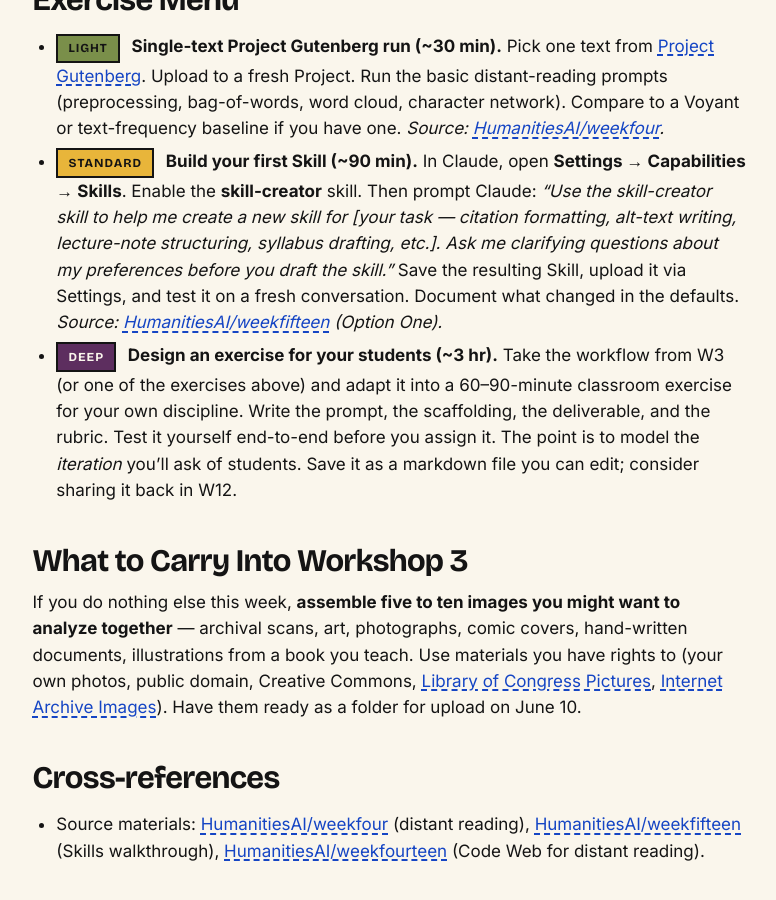
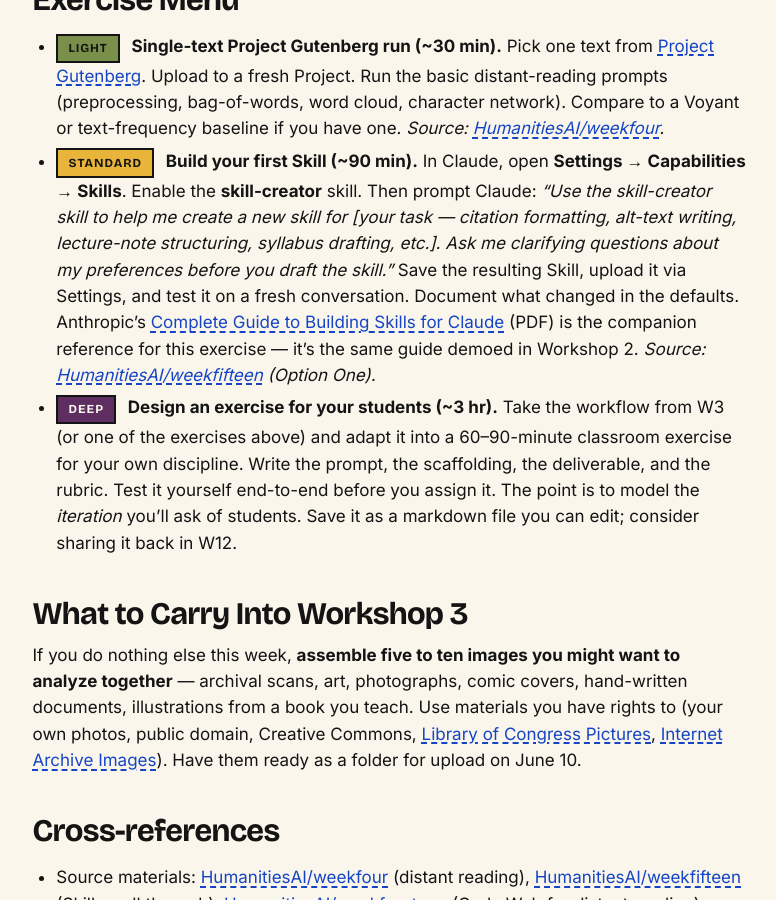
Before and after one commit to AMSUCF/NEH_AI_DH, a Jekyll site: the page built from weeks/week-04.md, in a window 1280 px wide and 900 px high, scrolled down 1455 px. Shown: the whole window, without its empty margins (89-865 px from the left). Built offline with Jekyll 4.4.1, drawn with Linux system fonts in a browser that asks for light colours.

Commit message:
Reflect Skills demo in Part 2 divider and Week 4 page
Deck: retitle the Part 2 section divider "Live demos: Projects and
Skills" and rework its lead to cover both the corpus walk and the Skill.

Week 4 async: link Anthropic's Complete Guide to Building Skills for
Claude in the "Build your first Skill" exercise, noting it's the same
guide demoed in Workshop 2.

Co-Authored-By: Claude Opus 4.7 (1M context) <noreply@anthropic.com>

```diff
--- a/slides/_tools/manifests/w03.json
+++ b/slides/_tools/manifests/w03.json
@@ -443,8 +443,8 @@
       "id": "claude-projects",
       "layout": "section",
       "kicker": "Part 2",
-      "title": "Live demo: Claude Projects",
-      "lead": "A small corpus I have not opened before. We walk: preprocessing → bag-of-words → key phrases → comparative passages → thematic network.",
+      "title": "Live demos: Projects and Skills",
+      "lead": "First a corpus I haven't opened — preprocessing → bag-of-words → key phrases → comparative passages → thematic network — then a simple, reusable textual-analysis Skill.",
       "media": []
     },
     {
--- a/slides/web/w03/index.html
+++ b/slides/web/w03/index.html
@@ -354,8 +354,8 @@
         </section>
 <section class="slide-section" id="claude-projects">
   <p class="kicker">Part 2</p>
-  <h2>Live demo: Claude Projects</h2>
-  <p class="lead">A small corpus I have not opened before. We walk: preprocessing → bag-of-words → key phrases → comparative passages → thematic network.</p>
+  <h2>Live demos: Projects and Skills</h2>
+  <p class="lead">First a corpus I haven&#x27;t opened — preprocessing → bag-of-words → key phrases → comparative passages → thematic network — then a simple, reusable textual-analysis Skill.</p>
 </section>
 <section class="slide-demo-slot" id="demo-corpus">
   <p class="kicker">Live demo</p>
--- a/weeks/week-04.md
+++ b/weeks/week-04.md
@@ -33,7 +33,7 @@ Building one from scratch is the closest thing this series has to "writing code"
 ## Exercise Menu
 
 - <span class="tag tag-light">Light</span> **Single-text Project Gutenberg run (~30 min).** Pick one text from [Project Gutenberg](https://www.gutenberg.org/). Upload to a fresh Project. Run the basic distant-reading prompts (preprocessing, bag-of-words, word cloud, character network). Compare to a Voyant or text-frequency baseline if you have one. *Source: [HumanitiesAI/weekfour](https://anastasiasalter.net/HumanitiesAI/weekfour.html).*
-- <span class="tag tag-standard">Standard</span> **Build your first Skill (~90 min).** In Claude, open **Settings → Capabilities → Skills**. Enable the **skill-creator** skill. Then prompt Claude: *"Use the skill-creator skill to help me create a new skill for [your task — citation formatting, alt-text writing, lecture-note structuring, syllabus drafting, etc.]. Ask me clarifying questions about my preferences before you draft the skill."* Save the resulting Skill, upload it via Settings, and test it on a fresh conversation. Document what changed in the defaults. *Source: [HumanitiesAI/weekfifteen](https://anastasiasalter.net/HumanitiesAI/weekfifteen.html) (Option One).*
+- <span class="tag tag-standard">Standard</span> **Build your first Skill (~90 min).** In Claude, open **Settings → Capabilities → Skills**. Enable the **skill-creator** skill. Then prompt Claude: *"Use the skill-creator skill to help me create a new skill for [your task — citation formatting, alt-text writing, lecture-note structuring, syllabus drafting, etc.]. Ask me clarifying questions about my preferences before you draft the skill."* Save the resulting Skill, upload it via Settings, and test it on a fresh conversation. Document what changed in the defaults. Anthropic's [Complete Guide to Building Skills for Claude](https://resources.anthropic.com/hubfs/The-Complete-Guide-to-Building-Skill-for-Claude.pdf) (PDF) is the companion reference for this exercise — it's the same guide demoed in Workshop 2. *Source: [HumanitiesAI/weekfifteen](https://anastasiasalter.net/HumanitiesAI/weekfifteen.html) (Option One).*
 - <span class="tag tag-deep">Deep</span> **Design an exercise for your students (~3 hr).** Take the workflow from W3 (or one of the exercises above) and adapt it into a 60–90-minute classroom exercise for your own discipline. Write the prompt, the scaffolding, the deliverable, and the rubric. Test it yourself end-to-end before you assign it. The point is to model the *iteration* you'll ask of students. Save it as a markdown file you can edit; consider sharing it back in W12.
 
 ## What to Carry Into Workshop 3
```
